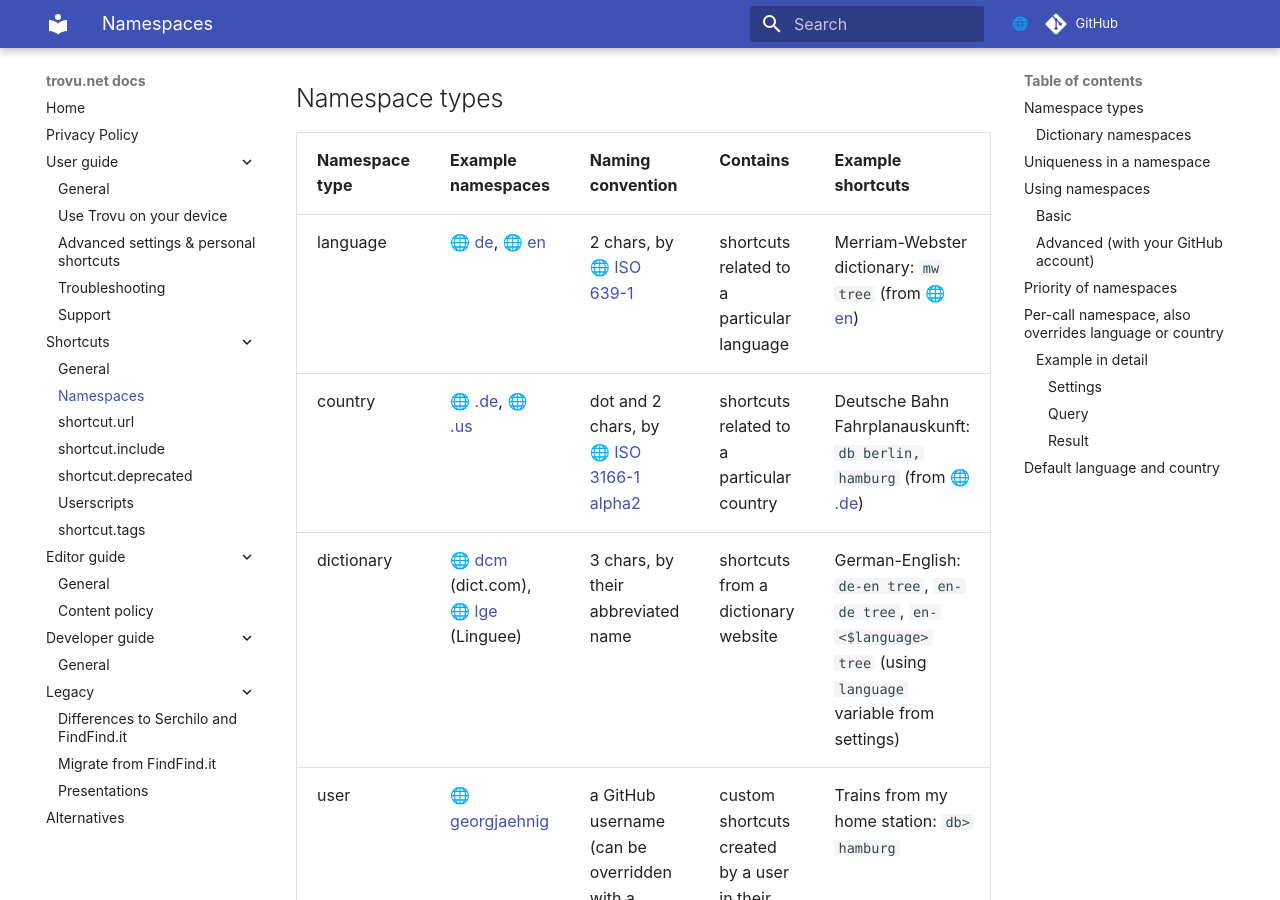
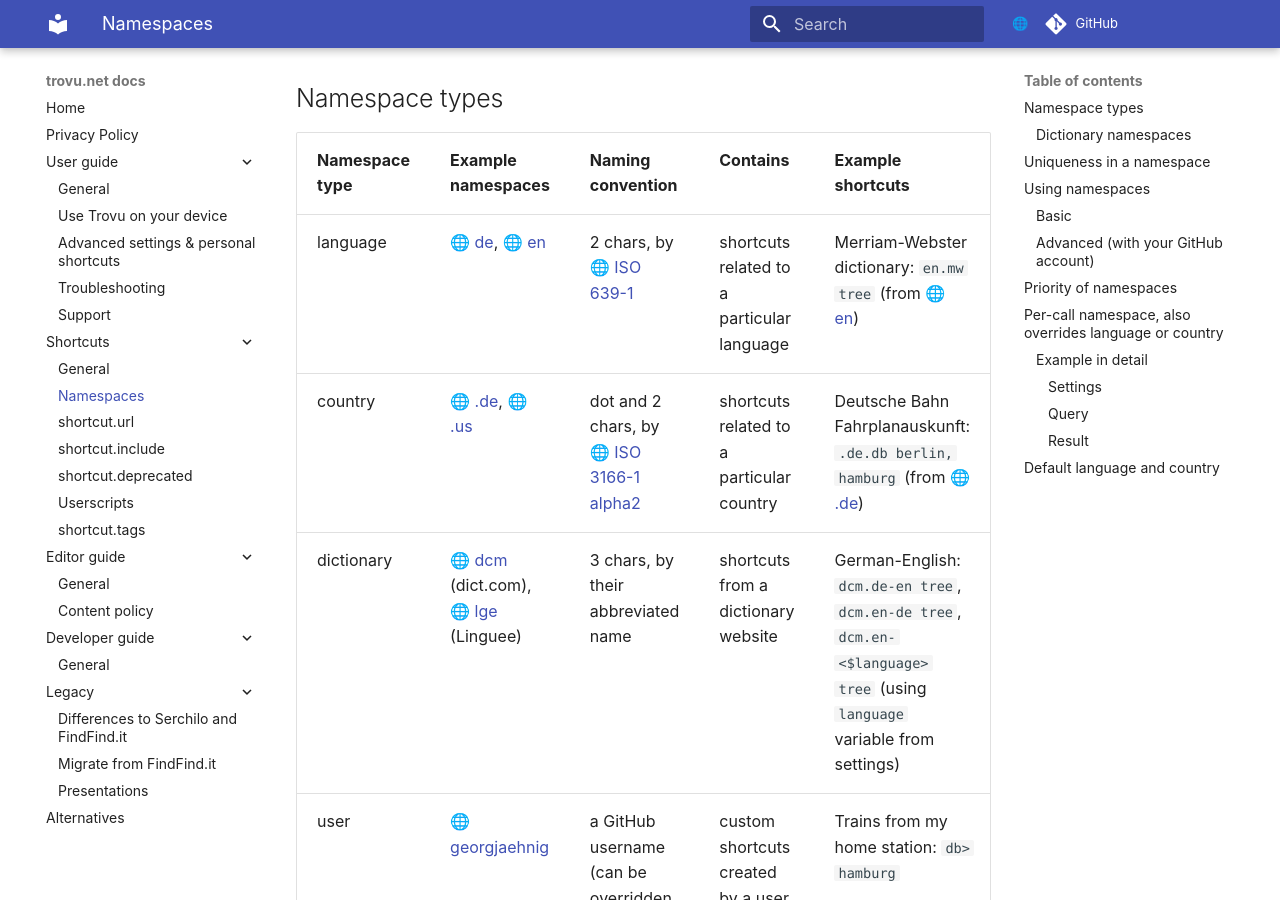
Before and after one commit to trovu/trovu, an MkDocs documentation site: the page built from docs/shortcuts/namespaces.md, in a window 1280 px wide and 900 px high, scrolled down 643 px. Built offline with MkDocs 1.6.1 and Material for MkDocs 9.7.7, drawn with Linux system fonts in a browser that asks for light colours; comment, search, counter and statistics services are not loaded.

Commit message:
Add namespace prefix to examples.

````diff
--- a/docs/shortcuts/namespaces.md
+++ b/docs/shortcuts/namespaces.md
@@ -19,13 +19,13 @@
 
 ## Namespace types
 
-| Namespace type | Example namespaces                                                                                                                                                      | Naming convention                                                                         | Contains                                         | Example shortcuts                                                                                                                    |
-| -------------- | ----------------------------------------------------------------------------------------------------------------------------------------------------------------------- | ----------------------------------------------------------------------------------------- | ------------------------------------------------ | ------------------------------------------------------------------------------------------------------------------------------------ |
-| language       | [de](https://github.com/trovu/trovu/tree/master/data/shortcuts/de.yml), [en](https://github.com/trovu/trovu/tree/master/data/shortcuts/en.yml)                          | 2 chars, by [ISO 639-1](http://en.wikipedia.org/wiki/List_of_ISO_639-1_codes)             | shortcuts related to a particular language       | Merriam-Webster dictionary: `mw tree` (from [en](https://github.com/trovu/trovu/tree/master/data/shortcuts/en.yml))                  |
-| country        | [.de](https://github.com/trovu/trovu/tree/master/data/shortcuts/.de.yml), [.us](https://github.com/trovu/trovu/tree/master/data/shortcuts/.us.yml)                      | dot and 2 chars, by [ISO 3166-1 alpha2](https://en.wikipedia.org/wiki/ISO_3166-1_alpha-2) | shortcuts related to a particular country        | Deutsche Bahn Fahrplanauskunft: `db berlin, hamburg` (from [.de](https://github.com/trovu/trovu/tree/master/data/shortcuts/.de.yml)) |
-| dictionary     | [dcm](https://github.com/trovu/trovu/tree/master/data/shortcuts/dcm.yml) (dict.com), [lge](https://github.com/trovu/trovu/tree/master/data/shortcuts/lge.yml) (Linguee) | 3 chars, by their abbreviated name                                                        | shortcuts from a dictionary website              | German-English: `de-en tree`, `en-de tree`, `en-<$language> tree` (using `language` variable from settings)                          |
-| user           | [georgjaehnig](https://github.com/georgjaehnig/trovu-data-user/blob/master/shortcuts.yml)                                                                               | a GitHub username (can be overridden with a custom name)                                  | custom shortcuts created by a user in their repo | Trains from my home station: `db> hamburg`                                                                                           |
-| planet         | [o](https://github.com/trovu/trovu/tree/master/data/shortcuts/o.yml)                                                                                                    | the shape of the planet                                                                   | shortcuts unrelated to a language or country     | Google web search: `g berlin`                                                                                                        |
+| Namespace type | Example namespaces                                                                                                                                                      | Naming convention                                                                         | Contains                                         | Example shortcuts                                                                                                                        |
+| -------------- | ----------------------------------------------------------------------------------------------------------------------------------------------------------------------- | ----------------------------------------------------------------------------------------- | ------------------------------------------------ | ---------------------------------------------------------------------------------------------------------------------------------------- |
+| language       | [de](https://github.com/trovu/trovu/tree/master/data/shortcuts/de.yml), [en](https://github.com/trovu/trovu/tree/master/data/shortcuts/en.yml)                          | 2 chars, by [ISO 639-1](http://en.wikipedia.org/wiki/List_of_ISO_639-1_codes)             | shortcuts related to a particular language       | Merriam-Webster dictionary: `en.mw tree` (from [en](https://github.com/trovu/trovu/tree/master/data/shortcuts/en.yml))                   |
+| country        | [.de](https://github.com/trovu/trovu/tree/master/data/shortcuts/.de.yml), [.us](https://github.com/trovu/trovu/tree/master/data/shortcuts/.us.yml)                      | dot and 2 chars, by [ISO 3166-1 alpha2](https://en.wikipedia.org/wiki/ISO_3166-1_alpha-2) | shortcuts related to a particular country        | Deutsche Bahn Fahrplanauskunft: `.de.db berlin, hamburg` (from [.de](https://github.com/trovu/trovu/tree/master/data/shortcuts/.de.yml)) |
+| dictionary     | [dcm](https://github.com/trovu/trovu/tree/master/data/shortcuts/dcm.yml) (dict.com), [lge](https://github.com/trovu/trovu/tree/master/data/shortcuts/lge.yml) (Linguee) | 3 chars, by their abbreviated name                                                        | shortcuts from a dictionary website              | German-English: `dcm.de-en tree`, `dcm.en-de tree`, `dcm.en-<$language> tree` (using `language` variable from settings)                  |
+| user           | [georgjaehnig](https://github.com/georgjaehnig/trovu-data-user/blob/master/shortcuts.yml)                                                                               | a GitHub username (can be overridden with a custom name)                                  | custom shortcuts created by a user in their repo | Trains from my home station: `db> hamburg`                                                                                               |
+| planet         | [o](https://github.com/trovu/trovu/tree/master/data/shortcuts/o.yml)                                                                                                    | the shape of the planet                                                                   | shortcuts unrelated to a language or country     | Google web search: `g berlin`                                                                                                            |
 
 `language`, `country`, `dictionary` and `o (planet)` are **site namespaces**. They are curated and
 [here to find](https://github.com/trovu/trovu/tree/master/data/shortcuts). (Pull requests are welcome.)
@@ -92,9 +92,11 @@
 ## Per-call namespace, also overrides `language` or `country`
 
 Let's say you have configured `language=en` but this time, you want to search the German Wikipedia. In this case, call
+
 ```
 de.w berlin
 ```
+
 So for a single call, you can prefix your query with `NAMESPACE.`. This namespace will then have the highest priority.
 
 If that prefixed namespace happens to be a language or country namespace, it will also override the current language or country.
````
